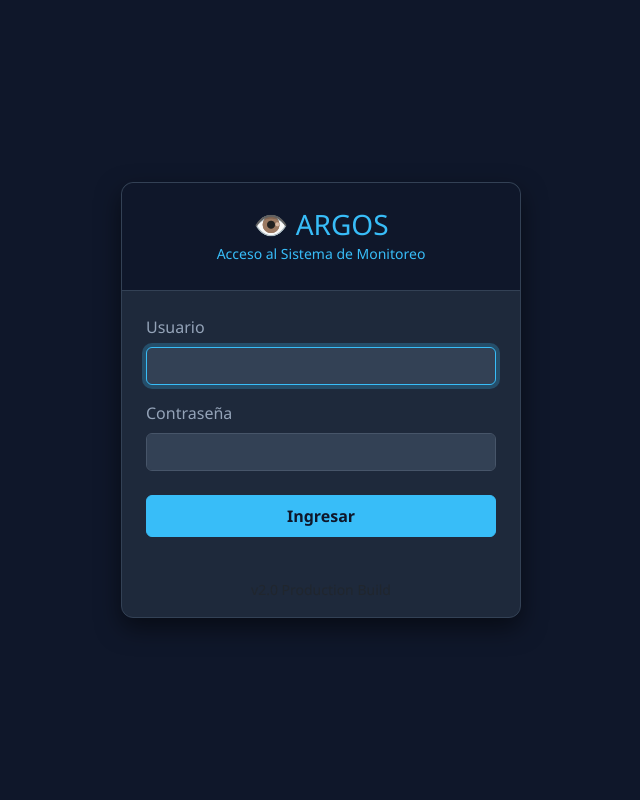
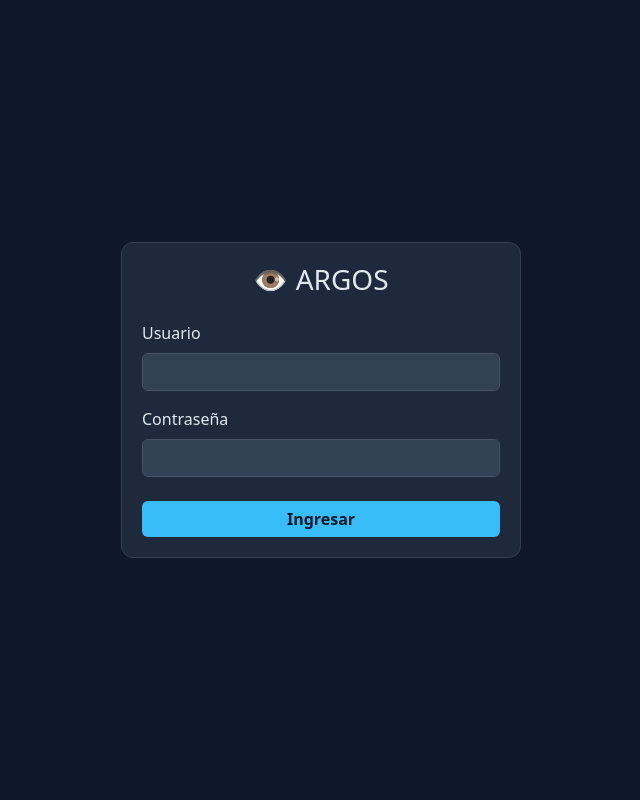
Before and after one commit to GpovallasMonitoreo/Monitor_NUC, a Flask app: page /login in a window 1280 px wide. Shown: the whole page, without its empty margins (319-959 px from the left). Run offline with Flask 3, Linux system fonts and the light colour scheme.

Commit message:
Update login.html

```diff
--- a/src/templates/login.html
+++ b/src/templates/login.html
@@ -3,34 +3,25 @@
 <head>
     <meta charset="UTF-8">
     <meta name="viewport" content="width=device-width, initial-scale=1.0">
-    <title>Login | Sistema Argos</title>
+    <title>Login | Argos System</title>
     <link href="https://cdn.jsdelivr.net/npm/bootstrap@5.3.0/dist/css/bootstrap.min.css" rel="stylesheet">
     <style>
         body {
-            background-color: #0f172a; /* Color oscuro profesional */
+            background-color: #0f172a;
             color: #e2e8f0;
             display: flex;
             align-items: center;
             justify-content: center;
             height: 100vh;
             margin: 0;
-            font-family: 'Segoe UI', Tahoma, Geneva, Verdana, sans-serif;
         }
         .login-card {
             background-color: #1e293b;
             border: 1px solid #334155;
-            box-shadow: 0 10px 25px rgba(0,0,0,0.5);
             border-radius: 12px;
             width: 100%;
             max-width: 400px;
-        }
-        .card-header {
-            background-color: #0f172a;
-            color: #38bdf8; /* Azul cyan moderno */
-            text-align: center;
-            border-bottom: 1px solid #334155;
-            border-radius: 12px 12px 0 0 !important;
-            padding: 25px;
+            padding: 20px;
         }
         .form-control {
             background-color: #334155;
@@ -41,62 +32,46 @@
             background-color: #334155;
             border-color: #38bdf8;
             color: white;
-            box-shadow: 0 0 0 0.25rem rgba(56, 189, 248, 0.25);
+            box-shadow: none;
         }
         .btn-primary {
             background-color: #38bdf8;
-            border-color: #38bdf8;
+            border: none;
             color: #0f172a;
             font-weight: bold;
         }
         .btn-primary:hover {
             background-color: #0ea5e9;
-            border-color: #0ea5e9;
-        }
-        label {
-            color: #94a3b8;
         }
     </style>
 </head>
 <body>
 
 <div class="login-card">
-    <div class="card-header">
-        <h3 class="mb-0">👁️ ARGOS</h3>
-        <small>Acceso al Sistema de Monitoreo</small>
-    </div>
-    <div class="card-body p-4">
+    <h3 class="text-center mb-4">👁️ ARGOS</h3>
 
     {% with messages = get_flashed_messages(with_categories=true) %}
         {% if messages %}
             {% for category, message in messages %}
-                    <div class="alert alert-danger alert-dismissible fade show" role="alert">
-                        {{ message }}
-                        <button type="button" class="btn-close" data-bs-dismiss="alert" aria-label="Close"></button>
-                    </div>
+                <div class="alert alert-danger py-2">{{ message }}</div>
             {% endfor %}
         {% endif %}
     {% endwith %}
 
     <form method="POST" action="/login">
         <div class="mb-3">
-                <label for="username" class="form-label">Usuario</label>
-                <input type="text" class="form-control" id="username" name="username" required autofocus autocomplete="off">
+            <label class="form-label">Usuario</label>
+            <input type="text" class="form-control" name="username" required autocomplete="off">
         </div>
         <div class="mb-4">
-                <label for="password" class="form-label">Contraseña</label>
-                <input type="password" class="form-control" id="password" name="password" required>
+            <label class="form-label">Contraseña</label>
+            <input type="password" class="form-control" name="password" required>
         </div>
-            <div class="d-grid gap-2">
-                <button type="submit" class="btn btn-primary py-2">Ingresar</button>
+        <div class="d-grid">
+            <button type="submit" class="btn btn-primary">Ingresar</button>
         </div>
     </form>
 </div>
-    <div class="card-footer text-center py-3 border-0">
-        <small class="text-muted">v2.0 Production Build</small>
-    </div>
-</div>
 
-<script src="https://cdn.jsdelivr.net/npm/bootstrap@5.3.0/dist/js/bootstrap.bundle.min.js"></script>
 </body>
 </html>
```
Lines whose indentation alone changed are shown as unchanged.
